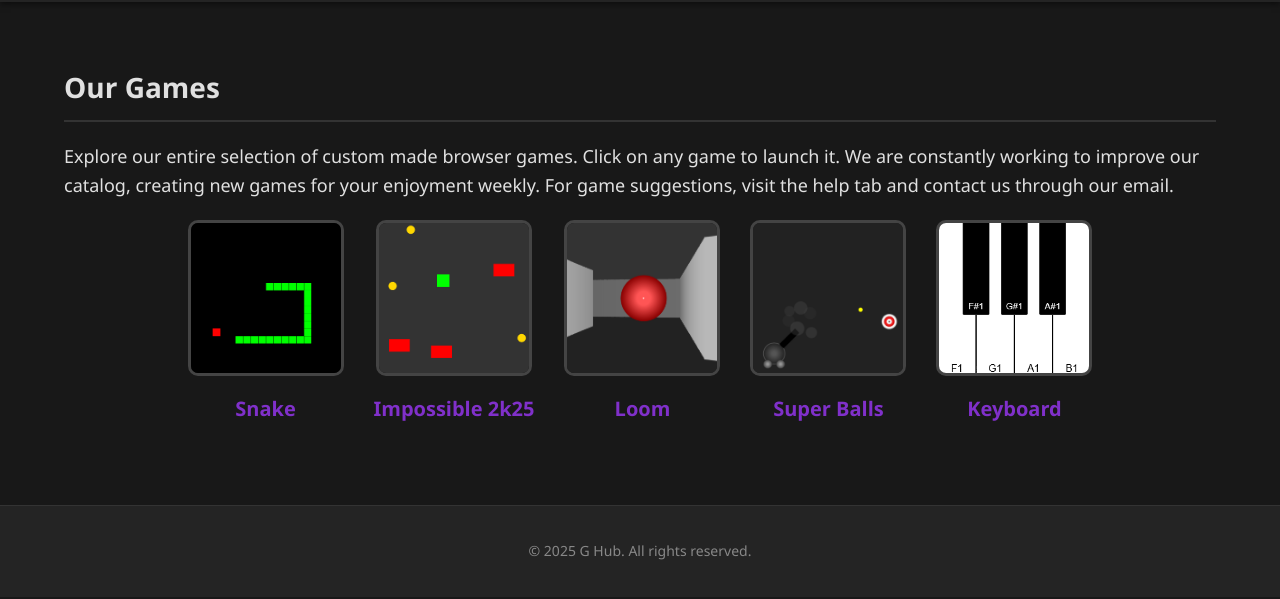
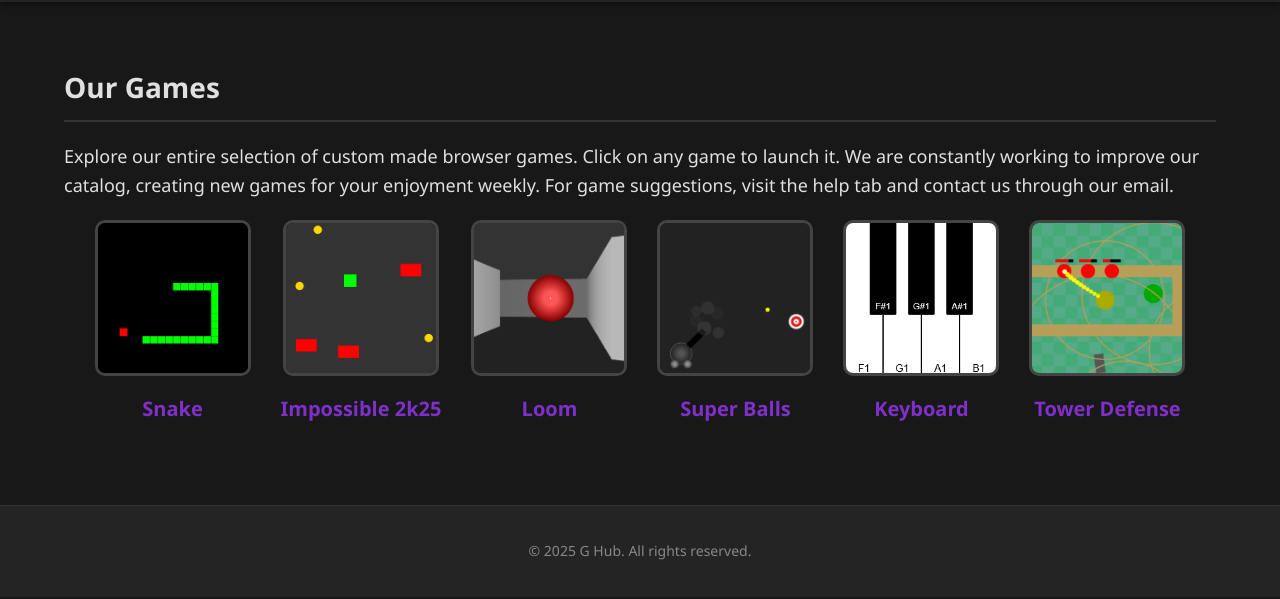
Before and after one commit to johngruys/Singularity, a plain HTML site: page index.html in a window 1280 px wide. Both pictures are taken after a click on the link "Games". Shown: the part 89-688 px from the top of the page. Drawn offline with Linux system fonts and the light colour scheme.

Commit message:
Tower Defense

```diff
--- a/index.html
+++ b/index.html
@@ -96,6 +96,12 @@
             </a>
             <span class="game-title">Keyboard</span>
           </li>
+          <li>
+            <a href="games/TowerDefense.html">
+                <img src="assets/icons/TowerDefense.PNG" alt="TowerDefense Game Icon" class="game-icon-image">
+            </a>
+            <span class="game-title">Tower Defense</span>
+          </li>
         </ul>
       </div>
     </div>
```
Also changed, not shown: assets/icons/TowerDefense.PNG (added).
